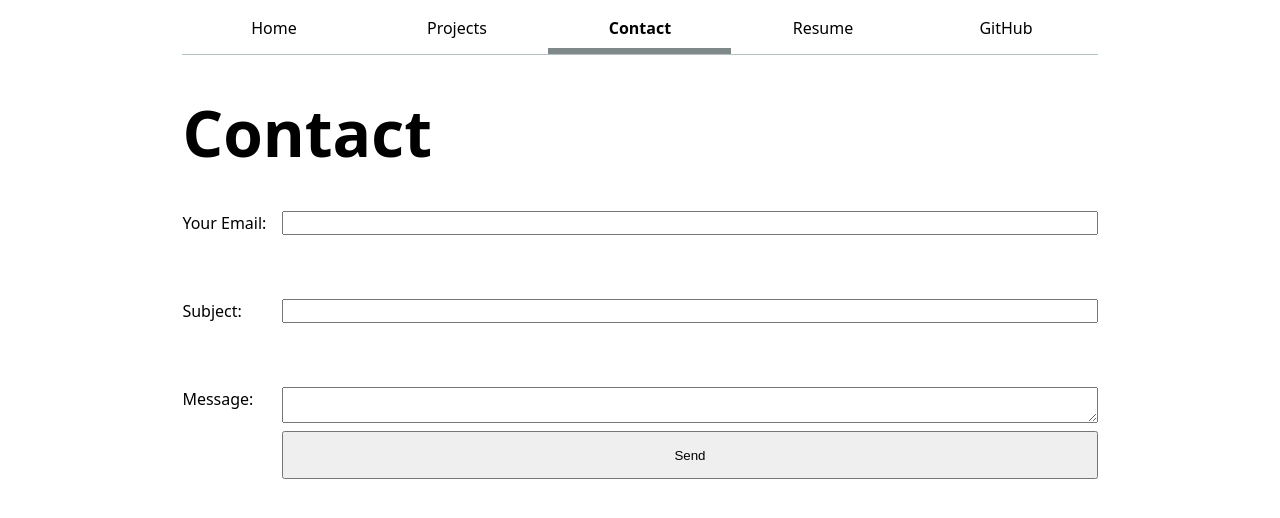
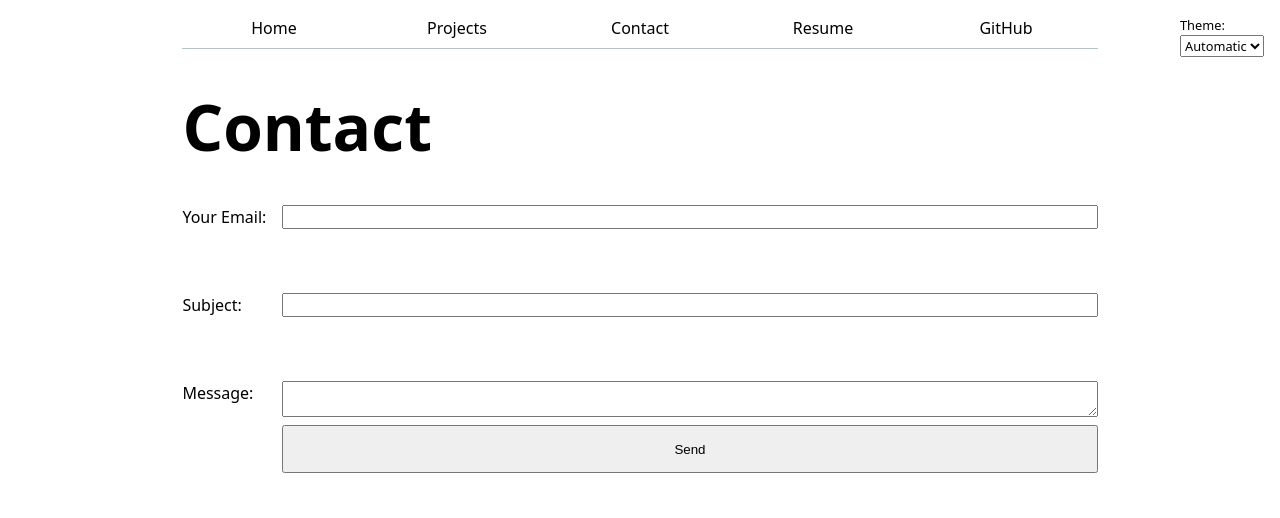
Before and after one commit to ChidiebereAgunanne/portfolio, a plain HTML site: page contact/index.html in a window 1280 px wide. Drawn offline with Linux system fonts and the light colour scheme.

Commit message:
add javascript

```diff
--- a/contact/index.html
+++ b/contact/index.html
@@ -5,17 +5,12 @@
     <meta name="viewport" content="width=device-width, initial-scale=1.0">
     <title>Contact</title>
     <link rel="stylesheet" href="../style.css">
+    <script type="module" src="../global.js"></script>
 </head>
 <body>
-    <nav>
-        <a href="../index.html">Home</a>
-        <a href="../projects/index.html">Projects</a>
-        <a href="index.html" class="current">Contact</a>
-        <a href="../resume/index.html">Resume</a>
-        <a href="https://github.com/ChidiebereAgunanne" target="_blank">GitHub</a>
-    </nav>
+
     <h1>Contact</h1>
-    <form action="mailto:your@email.com" method="POST" enctype="text/plain">
+    <form action="mailto:your@email.com" method="GET">
         <label>
             Your Email:
             <input type="email" name="email">
--- /dev/null
+++ b/global.js
@@ -0,0 +1,51 @@
+
+let pages = [
+  { url: 'index.html', title: 'Home' },
+  { url: 'projects/', title: 'Projects' },
+  { url: 'contact/', title: 'Contact' },
+  { url: 'resume/', title: 'Resume' },
+  { url: 'https://github.com/ChidiebereAgunanne', title: 'GitHub' }
+];
+const BASE_PATH =
+  (location.hostname === "localhost" || location.hostname === "127.0.0.1")
+    ? "/"
+    : "/portfolio/";
+let nav = document.createElement('nav');
+document.body.prepend(nav);
+for (let p of pages) {
+  let url = p.url;
+  let title = p.title;
+  url = !url.startsWith('http') ? BASE_PATH + url : url;
+  let a = document.createElement('a');
+  a.href = url;
+  a.textContent = title;
+  a.classList.toggle(
+    'current',
+    a.host === location.host && a.pathname === location.pathname
+  );
+  if (a.target) {
+    a.target = "_blank";
+  }
+  nav.append(a);
+}
+document.body.insertAdjacentHTML(
+  'afterbegin',
+  `
+	<label class="color-scheme">
+		Theme:
+		<select>
+			<option value="light dark">Automatic</option>
+            <option value="light">Light</option>
+            <option value="dark">Dark</option>
+		</select>
+	</label>`,
+);
+const select = document.querySelector('.color-scheme select');
+select.addEventListener('input', (event) => {
+  document.documentElement.style.setProperty('color-scheme', event.target.value);
+  localStorage.colorScheme = event.target.value
+});
+if (localStorage.colorScheme) {
+  document.documentElement.style.setProperty('color-scheme', localStorage.colorScheme);
+  select.value = localStorage.colorScheme;
+}
--- a/style.css
+++ b/style.css
@@ -1,3 +1,17 @@
+/* Global Styles */
+html {
+  color-scheme: light dark;
+}
+.color-scheme {
+  position: absolute;
+  top: 1rem;
+  right: 1rem;
+  font-size: 80%;
+}
+
+.color-scheme select {
+  font: inherit;
+}
 body {
   /* Set line height to 1.5 times the font size
 	   and use the OS’s UI font as the website font
@@ -12,7 +26,8 @@
   margin-bottom: 0.5em;
   border-bottom-width: 1px;
   border-bottom-style: solid;
-  border-bottom-color: oklch(80% 3% 200);
+  --border-color: oklch(50% 10% 200 / 40%);
+  border-bottom-color: var(--border-color);
 }
 nav a {
   flex: 1;
@@ -23,7 +38,7 @@
 }
 nav a.current {
   border-bottom-width: 0.4em;
-  border-bottom-color: oklch(62.299% 0.01072 205.215);
+  border-bottom-color: var(--border-color);
   border-bottom-style: solid;
   font-weight: bold;
 }
@@ -37,7 +52,7 @@
   border-bottom-width: 0.4em;
   border-bottom-color: var(--color-accent);
   border-bottom-style: solid;
-  background-color: oklch(from var(--color-accent) 95% 5% h);
+  background-color: color-mix(in oklch, var(--color-accent), canvas 85%);
 }
 /* Contact Page*/
 form {
```
Also changed, not shown: index.html (+1 -7 lines), projects/index.html (+1 -7 lines), resume/index.html (+2 -7 lines).
